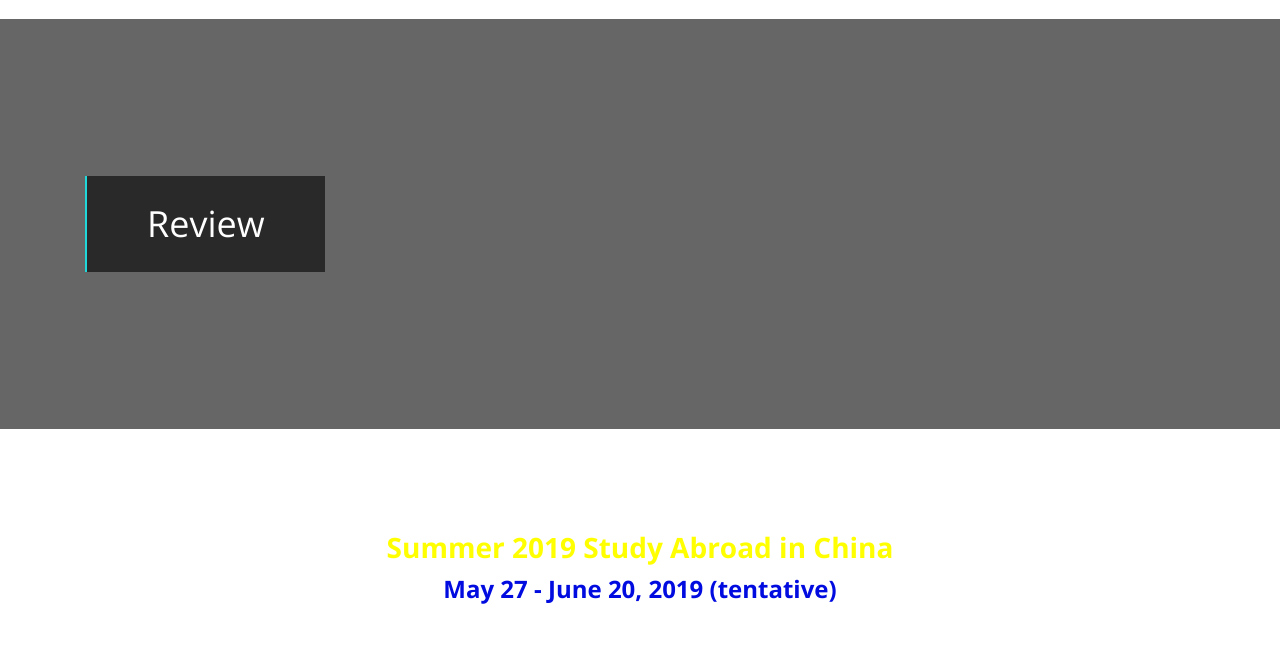
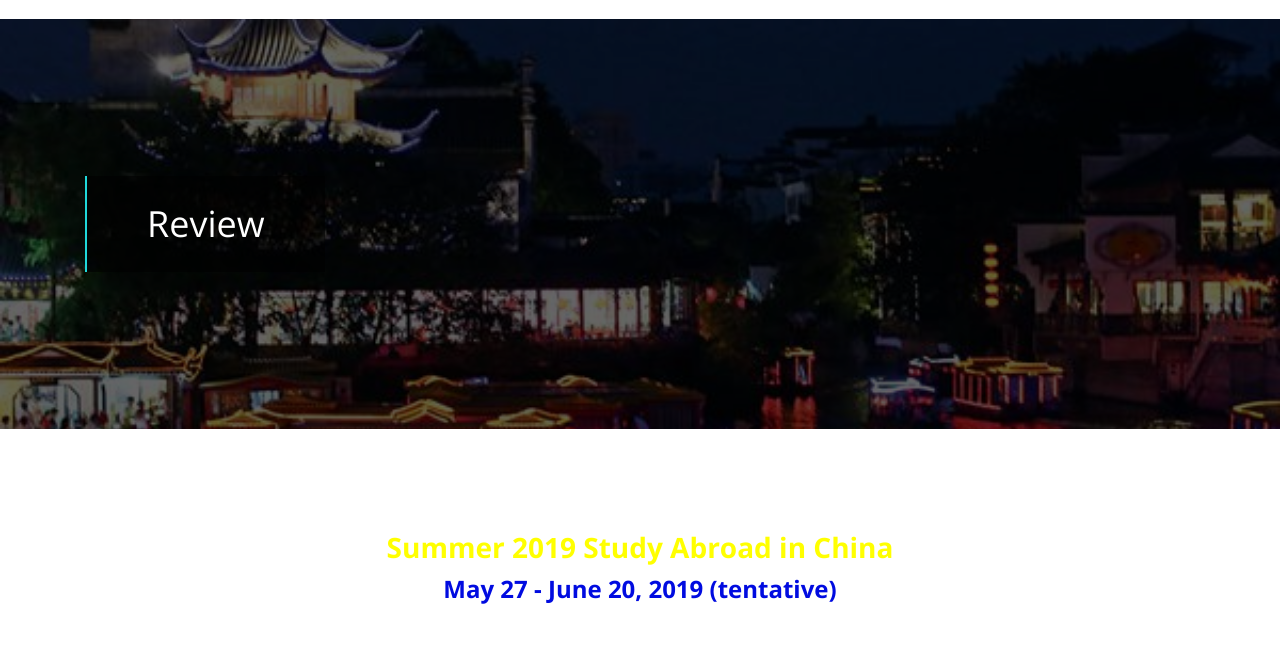
Before and after one commit to zhen0108/4900, a plain HTML site: page egames/program.html in a window 1280 px wide. Shown: the part 131-788 px from the top of the page. Drawn offline with nearby package versions, Linux system fonts and the light colour scheme; files whose address does not match are found by name.

Commit message:
Update program.html

```diff
--- a/egames/program.html
+++ b/egames/program.html
@@ -135,7 +135,7 @@
     <!-- ##### Header Area End ##### -->
 
     <!-- ##### Breadcrumb Area Start ##### -->
-     <section class="breadcrumb-area bg-img bg-overlay" style="background-image: url("img/bg-img/49nan.jpg");">
+     <section class="breadcrumb-area bg-img bg-overlay" style="background-image: url(img/bg-img/nan.jpg);">
         <div class="container h-100">
             <div class="row h-100 align-items-center">
                 <!-- Breadcrumb Text -->
@@ -147,6 +147,7 @@
             </div>
         </div>
     </div>
+	</section>
     <!-- ##### Breadcrumb Area End ##### -->
 
     <!-- ##### Game Review Area Start ##### -->
```
